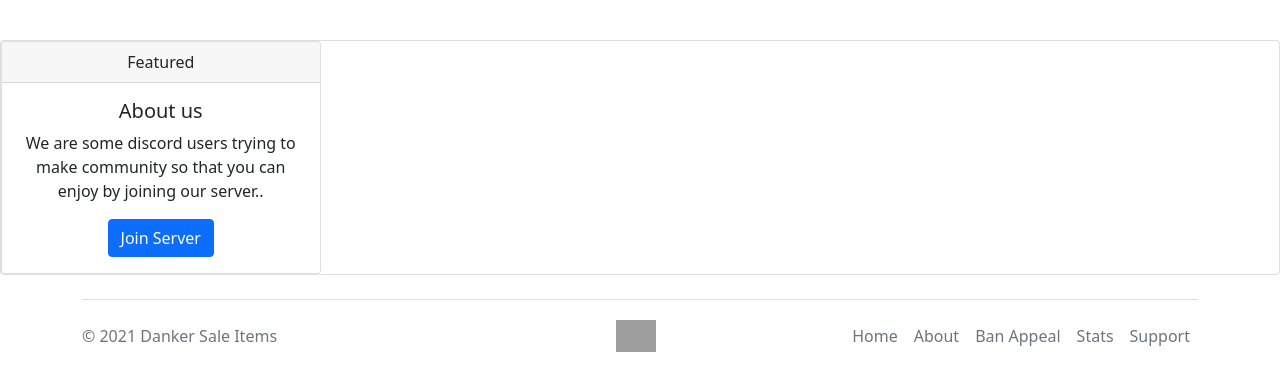
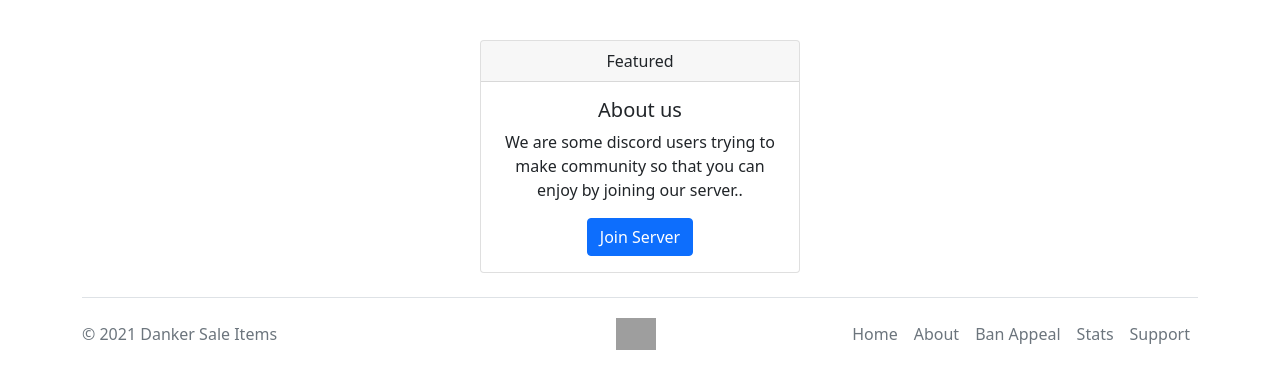
Before and after one commit to abindent/django, a Django app: page /about in a window 1280 px wide. Shown: the part 56-447 px from the top of the page. Run offline with Django 3.2, Linux system fonts and the light colour scheme; grey boxes are pictures that could not be loaded.

Commit message:
Update about.html

```diff
--- a/template/about.html
+++ b/template/about.html
@@ -103,7 +103,7 @@
     <br><br><br><br>
     <!-- ABOUT -->
     <center>
-  <div class="card">
+
             <div class="col-md-3">
                 <div class="center card">
                     <div class="card-header">
@@ -117,7 +117,7 @@
                   </div>
             </div>
         </div>
-    </div>
+
     </center>
       <!-- FOOTER -->
     <div class="container">
```
